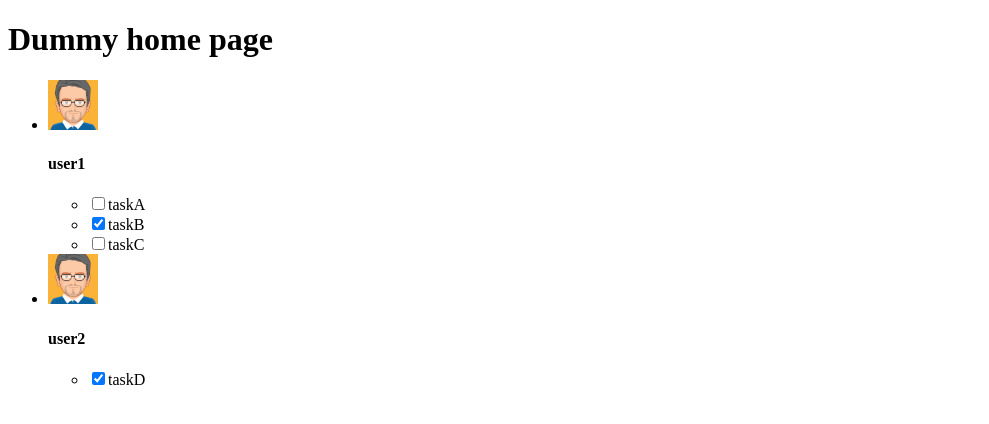
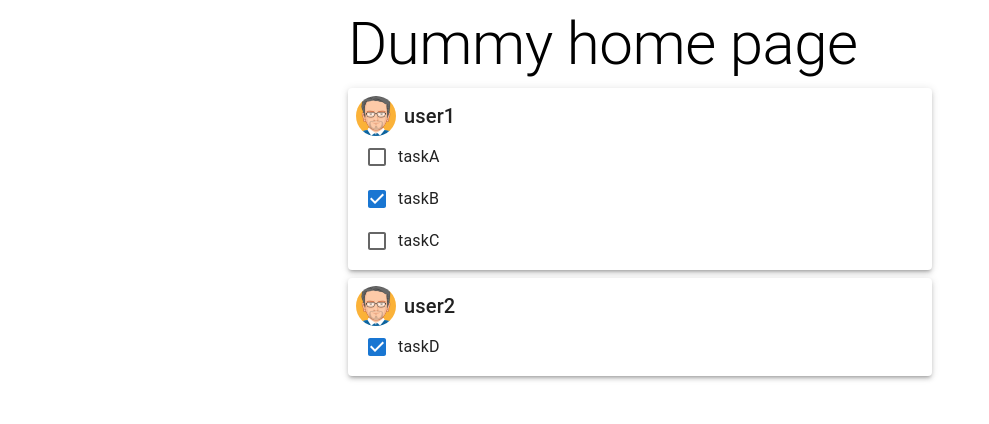
Before and after one commit to leej1230/Doitter, a Next.js app: page /home in a window 1280 px wide. Shown: the top 424 px of the page, without its empty margins (0-989 px from the left). Built offline with nearby package versions, Linux system fonts and the light colour scheme.

Commit message:
change to Material UI components

```diff
--- a/components/feed_card.tsx
+++ b/components/feed_card.tsx
@@ -3,7 +3,7 @@ import React from 'react';
 
 import Image from 'next/image';
 import { ToDo2 } from '@/utils/types';
-import styles from '../app/page.module.css'
+import { Paper, Typography, Checkbox, Avatar } from '@mui/material';
 
 interface CardProps {
     user_id: string;
@@ -14,36 +14,23 @@ interface CardProps {
 export default function Card({ user_id, todo_list, checked }: CardProps) {
     return (
         <>
-            <li className={styles.list_group_item}>
-                <div className={styles.media}>
-                    <div className={styles.media}>
-                        <a className="avatar avatar-online" href="javascript:void(0)">
-                            <Image src="/avatar1.png" alt="..." width={50} height={50} />
-                            <i></i>
-                        </a>
-                    </div>
-                    <div className="media-body">
-                        <h4 className="media-heading">{user_id}</h4>
-                        <ul>
-                            {todo_list.map((todo, index) => (
-                                <li key={index}>
-                                    <input
-                                        className="form-check-input"
-                                        type="checkbox"
-                                        value=""
-                                        id={`flexCheckDefault${index}`} // Use a unique ID for each checkbox
-                                        checked={checked[index]} // Set the checked state based on the 'checked' property of each todo item
-                                    />
-                                    <label className="form-check-label" htmlFor={`flexCheckDefault${index}`}>
-                                        {todo.text}
-                                    </label>
-                                </li>
-                            ))}
-                        </ul>
-                    </div>
+            <Paper
+                elevation={3}
+                sx={{ p: 1, my: 1 }}>
+                <div style={{ display: 'flex', alignItems: 'center' }}>
+                    <Avatar src="/avatar1.png" sx={{ marginRight: '0.5rem' }}></Avatar>
+                    <Typography variant="h6">{user_id}</Typography>
                 </div>
-            </li>
+                {todo_list.map((todo, index) => (
+                    <li key={index} style={{ display: 'flex', alignItems: 'center' }}>
+                        <Checkbox
+                            checked={checked[index]}
+                            disableRipple={true}
+                            disableFocusRipple={true}></Checkbox>
+                        <Typography variant="body1">{todo.text}</Typography>
+                    </li>
+                ))}
+            </Paper >
         </>
-
     );
 }
--- a/pages/home.tsx
+++ b/pages/home.tsx
@@ -1,7 +1,7 @@
 import React from 'react';
 import Feed_Card from '../components/feed_card';
-import { Post, ToDo2 } from '../utils/types';
-import styles from '../app/page.module.css';
+import { Post } from '../utils/types';
+import { Typography, Container } from '@mui/material';
 
 const dummyPosts: Post[] = [
     {
@@ -49,8 +49,9 @@ const dummyPosts: Post[] = [
 export default function Home() {
     return (
         <>
-            <h1>Dummy home page</h1>
-            <ul className="list-group-item">
+            <Container
+                sx={{ width: '50%' }}>
+                <Typography variant="h2">Dummy home page</Typography>
                 {dummyPosts.map((post) => (
                     <Feed_Card
                         key={post.post_id}
@@ -59,7 +60,8 @@ export default function Home() {
                         checked={post.checked}
                     />
                 ))}
-            </ul>
+            </Container>
+
         </>
     );
 };
```
